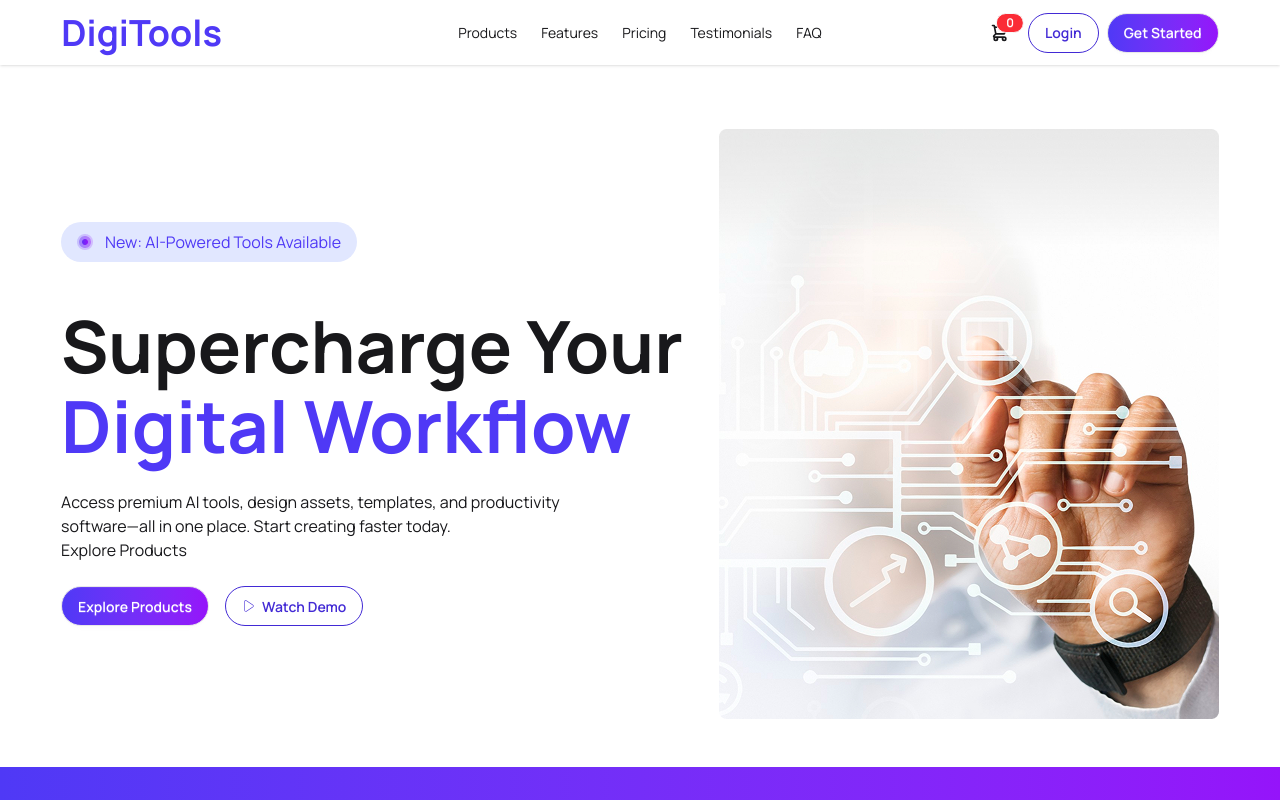
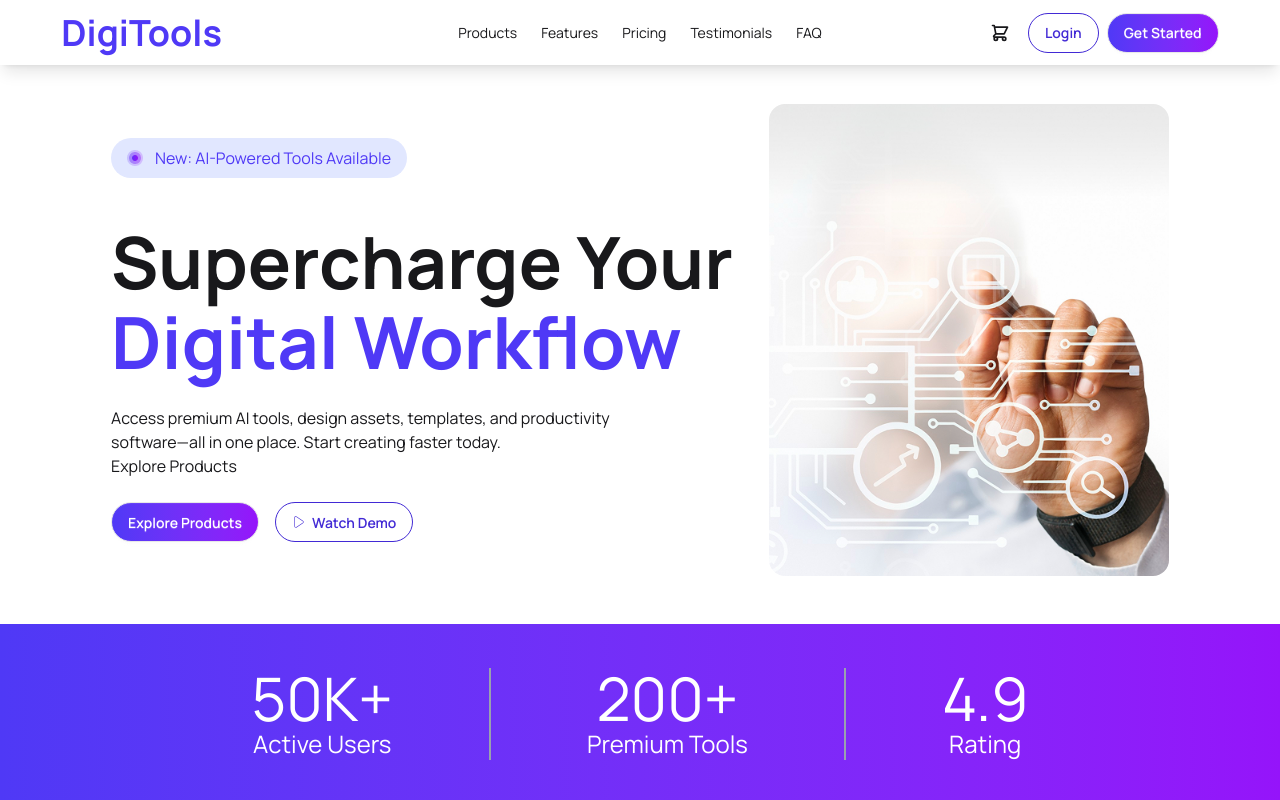
Before and after one commit to Badsha-Nishan/digital-tool-buying-website, a React (Vite) app: page / in a window 1280 px wide. Shown: the top 800 px of the page. Built offline with nearby package versions, Linux system fonts and the light colour scheme.

Commit message:
Final Implement

```diff
--- a/src/App.jsx
+++ b/src/App.jsx
@@ -11,7 +11,7 @@ import SectionTitle from "./components/SectionTitle/SectionTitle";
 import StepsCards from "./components/StepsCards/StepsCards";
 import Cart from "./components/Cart/Cart";
 import EmptyCart from "./components/Cart/EmptyCart";
-import { ToastContainer, toast } from 'react-toastify';
+import { ToastContainer, toast } from "react-toastify";
 
 const PriceCardPromise = async () => {
   const res = await fetch("/pricingCards.json");
@@ -28,13 +28,15 @@ function App() {
   const [cart, setCart] = useState([]);
   const productCard = ProductsCardPromise();
   const cardPromise = PriceCardPromise();
-  const notify = () => toast.success("Card Added Successfully!",{
-    position:"top-center"
-  });
-  const notify1 = () => toast.success("Checkout Successfully!",{
-    position:"top-center"
-  });
-  const remove = ()=> toast.error("Card Removed")
+  const notify = () =>
+    toast.success("Card Added Successfully!", {
+      position: "top-center",
+    });
+  const notify1 = () =>
+    toast.success("Order Confirmed!", {
+      position: "top-center",
+    });
+  const remove = () => toast.error("Card Removed", { position: "top-left" });
   return (
     <>
       <Navbar cart={cart}></Navbar>
@@ -96,7 +98,12 @@ function App() {
           ></CardSection>
         </Suspense>
       ) : cart.length !== 0 ? (
-        <Cart cart={cart} setCart={setCart} remove={remove} notify1={notify1}></Cart>
+        <Cart
+          cart={cart}
+          setCart={setCart}
+          remove={remove}
+          notify1={notify1}
+        ></Cart>
       ) : (
         <EmptyCart setSelectTab={setSelectTab}></EmptyCart>
       )}
--- a/src/components/Banner/Banner.jsx
+++ b/src/components/Banner/Banner.jsx
@@ -5,7 +5,7 @@ import dotIcon from "../../assets/group.png";
 
 const Banner = () => {
   return (
-    <div className="flex md:flex-row flex-col-reverse w-11/12 mx-auto items-center justify-center mt-16 gap-9">
+    <div className="flex md:flex-row flex-col-reverse w-11/12 mx-auto items-center justify-center mt-26 gap-9">
       <div className="space-y-6">
         <div className="space-y-6">
           <span className="text-[#4F39F6] bg-[#E1E7FF] items-center gap-3 px-4 inline-flex rounded-full p-2">
@@ -34,8 +34,18 @@ const Banner = () => {
           </button>
         </div>
       </div>
-      <div>
-        <img src={BannerImg} alt="Banner Image" />
+      <div className="hover-3d">
+        <figure className="max-w-100 rounded-2xl">
+          <img src={BannerImg} alt="Banner Image" />
+        </figure>
+        <div></div>
+        <div></div>
+        <div></div>
+        <div></div>
+        <div></div>
+        <div></div>
+        <div></div>
+        <div></div>
       </div>
     </div>
   );
--- a/src/components/CardSection/Cards.jsx
+++ b/src/components/CardSection/Cards.jsx
@@ -11,7 +11,7 @@ const Cards = ({ card, cart, setCart, notify }) => {
     setCart([...cart, card]);
   };
   return (
-    <div className="card bg-base-200 shadow-sm ">
+    <div className="card bg-base-200 shadow-sm hover:-translate-y-1.5 hover:shadow-blue-900 transition-all duration-200 ">
       <div className="card-body relative">
         <span
           className={
--- a/src/components/Footer/Footer.jsx
+++ b/src/components/Footer/Footer.jsx
@@ -5,7 +5,7 @@ import { FaSquareFacebook, FaXTwitter } from "react-icons/fa6";
 const Footer = () => {
   return (
     <div id="foot" className="bg-[#101727] text-white">
-      <div className="flex flex-col md:flex-row w-11/12 mx-auto p-24 gap-12">
+      <div className="flex flex-col md:flex-row w-11/12 mx-auto justify-center items-center p-24 gap-12">
         <div className="space-y-7">
           <h2 className="text-5xl font-bold">DigiTools</h2>
           <p className="max-w-[350px]">
--- a/src/components/Navbar/Navbar.jsx
+++ b/src/components/Navbar/Navbar.jsx
@@ -2,7 +2,7 @@ import React from "react";
 
 const Navbar = ({ cart }) => {
   return (
-    <div className="bg-base-100 shadow-sm">
+    <div className="bg-base-100 shadow-lg fixed top-0 w-full z-50">
       <div className="navbar w-11/12 mx-auto">
         <div className="navbar-start">
           <div className="dropdown">
@@ -44,7 +44,9 @@ const Navbar = ({ cart }) => {
               </li>
             </ul>
           </div>
-          <a className="font-bold text-2xl lg:text-4xl text-[#4f39f6]">DigiTools</a>
+          <a className="font-bold text-2xl lg:text-4xl text-[#4f39f6]">
+            DigiTools
+          </a>
         </div>
         <div className="navbar-center hidden lg:flex">
           <ul className="menu menu-horizontal px-1">
@@ -83,8 +85,14 @@ const Navbar = ({ cart }) => {
                   d="M3 3h2l.4 2M7 13h10l4-8H5.4M7 13L5.4 5M7 13l-2.293 2.293c-.63.63-.184 1.707.707 1.707H17m0 0a2 2 0 100 4 2 2 0 000-4zm-8 2a2 2 0 11-4 0 2 2 0 014 0z"
                 />{" "}
               </svg>
-              <span className="badge badge-sm bg-red-500 text-white rounded-full indicator-item">
-                {cart.length}
+              <span
+                className={`${
+                  cart.length !== 0
+                    ? "badge badge-sm bg-red-500 text-white rounded-full indicator-item"
+                    : ""
+                }`}
+              >
+                {cart.length !== 0 && cart.length}
               </span>
             </div>
           </div>
--- a/src/components/Rating/Rating.jsx
+++ b/src/components/Rating/Rating.jsx
@@ -4,11 +4,11 @@ const Rating = () => {
   return (
     <div className=" text-white bg-linear-to-r from-[#4F39F6] to-[#9514FA] p-11 mt-12 mb-28">
       <div className="w-11/12 mx-auto flex flex-col md:flex-row items-center justify-center  text-center">
-        <div className="border-r-2 border-gray-400 md:pr-24">
+        <div className="md:border-r-2 border-gray-400 md:pr-24">
           <h2 className="text-6xl">50K+</h2>
           <p className="text-2xl">Active Users</p>
         </div>
-        <div className="border-r-2 border-gray-400 md:pr-24 md:pl-24">
+        <div className="md:border-r-2 border-gray-400 md:pr-24 md:pl-24">
           <h2 className="text-6xl">200+</h2>
           <p className="text-2xl">Premium Tools</p>
         </div>
```
Also changed, not shown: src/components/CardSection/CardSection.jsx (+7 -1 lines).
